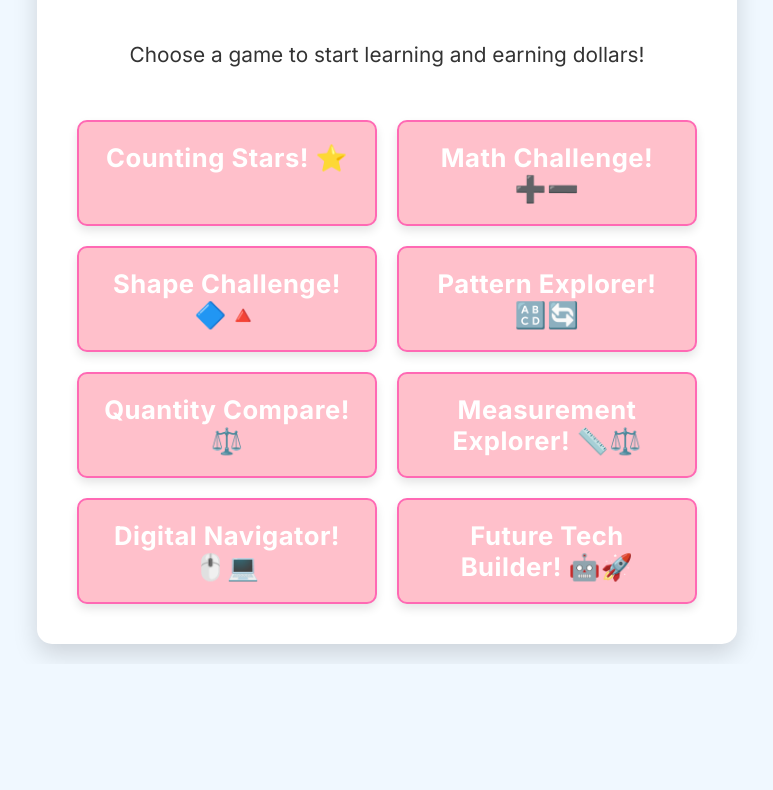
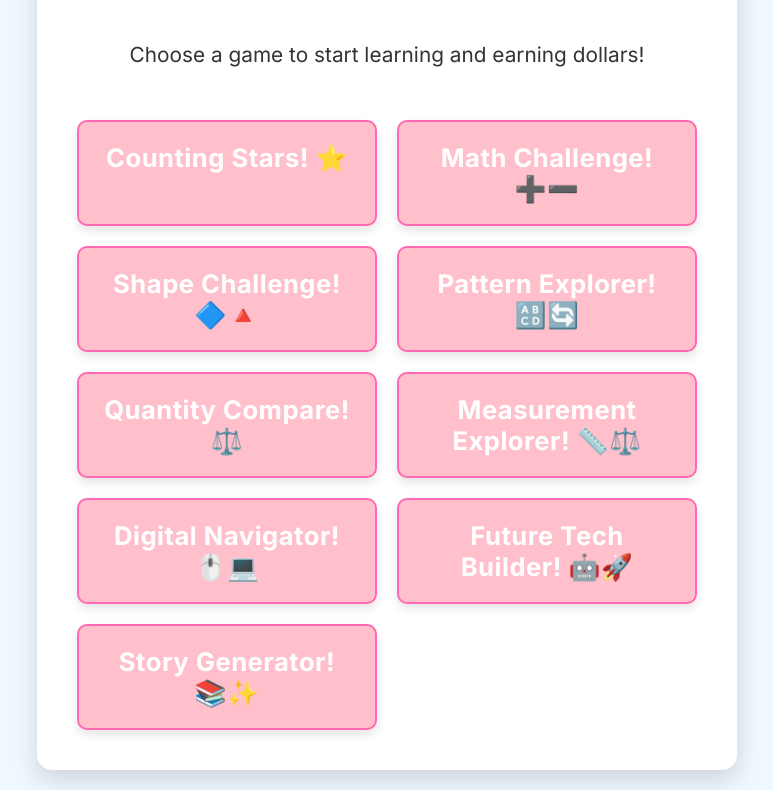
Before and after one commit to Showphur/Showphur, a plain HTML site: page index.html in a window 1280 px wide. Shown: the part 220-1010 px from the top of the page, without its empty margins (253-1026 px from the left). Before the commit the page ends 884 px from the top, so only its background shows below. Drawn offline with Linux system fonts and the light colour scheme.

Commit message:
Update index.html

```diff
--- a/index.html
+++ b/index.html
@@ -128,6 +128,8 @@
             </a>
             <a href="./tech-builder/index.html" class="game-link-button">
                 Future Tech Builder! 🤖🚀
+                <a href="./story-gen/index.html" class="game-link-button">
+                Story Generator! 📚✨
             </a>
         </div>
     </div>
```
